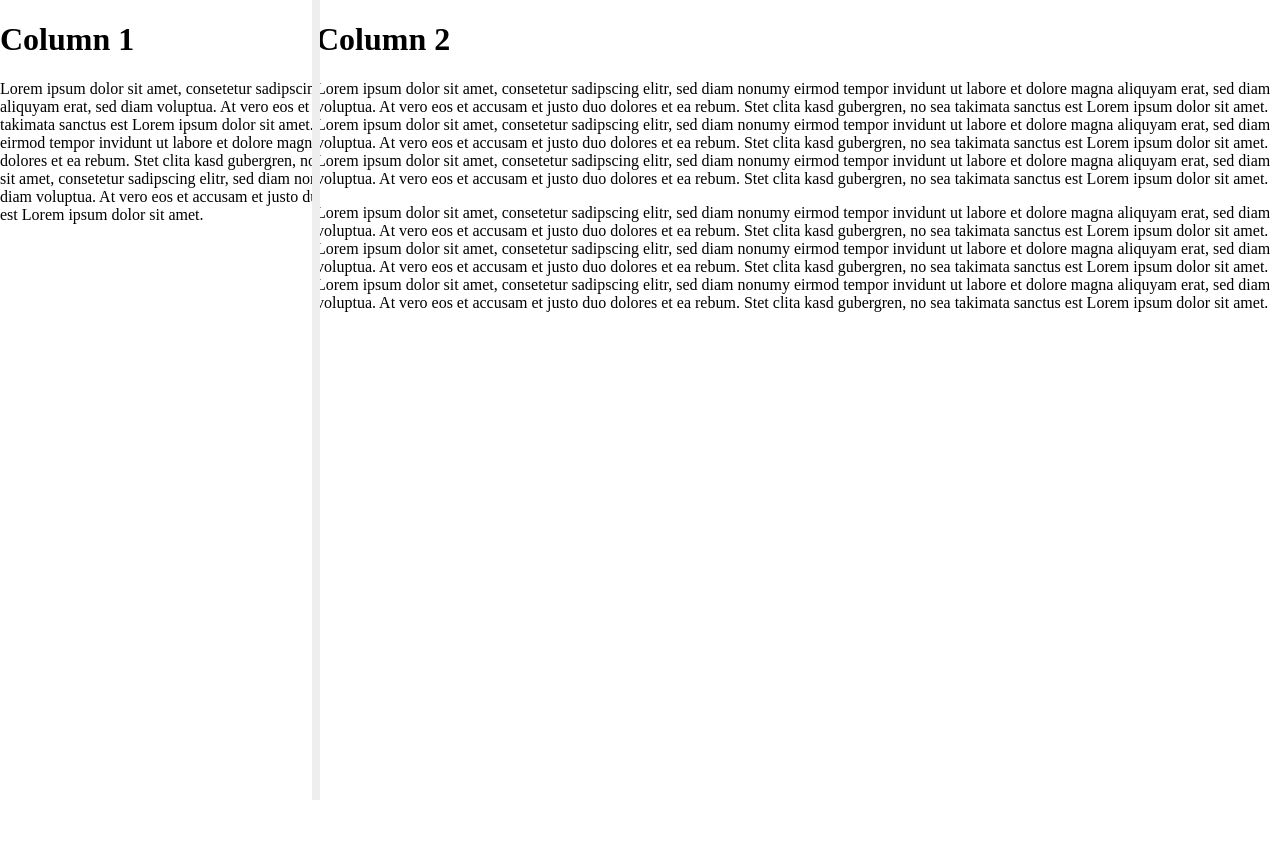
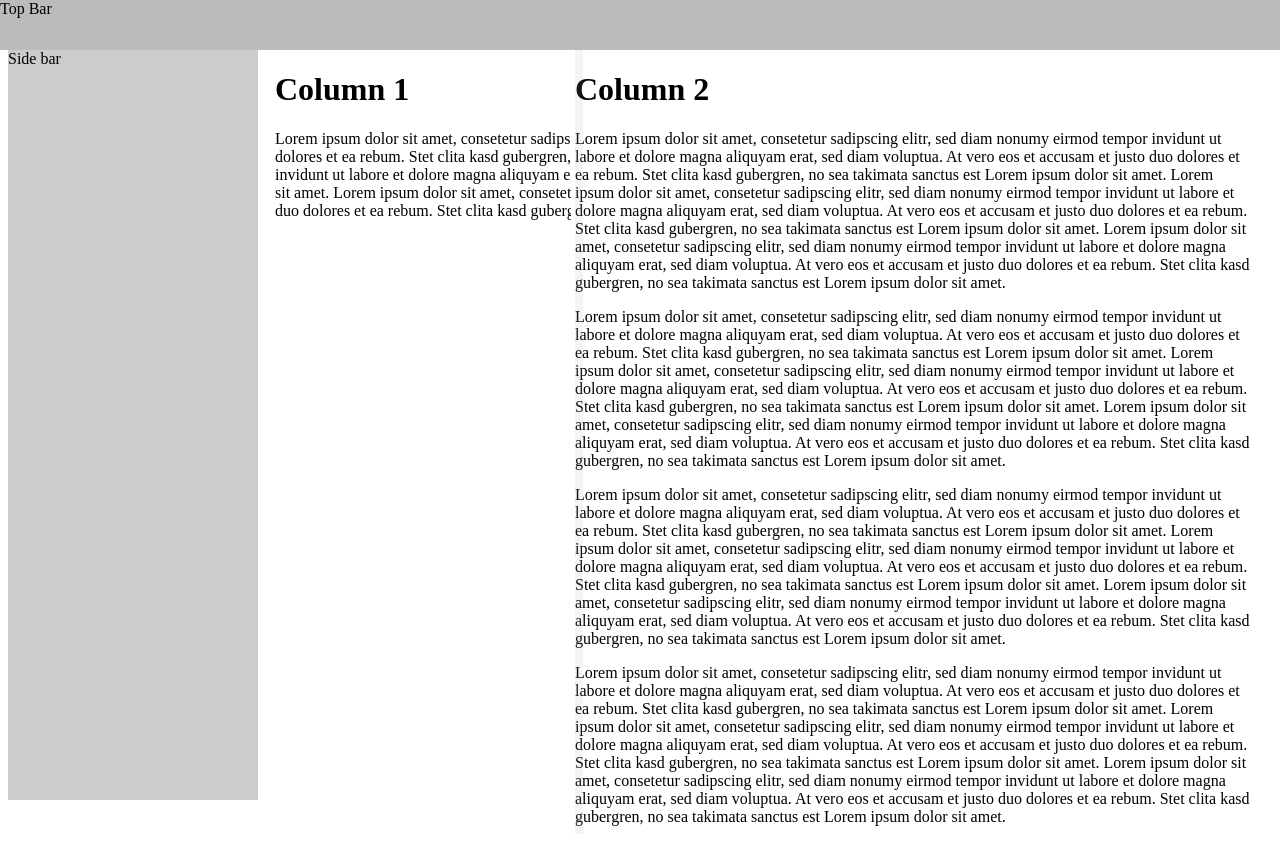
Before and after one commit to ktmcodelabs/react-resizable-columns, a React app: page / in a window 1280 px wide. Before the commit the page ends 800 px from the top, so only its background shows below. Built offline with nearby package versions, Linux system fonts and the light colour scheme.

Commit message:
add sass and container demo

```diff
--- a/examples/src/index.js
+++ b/examples/src/index.js
@@ -36,6 +36,24 @@ const App = () => (
                 amet, consetetur sadipscing elitr, sed diam nonumy eirmod tempor invidunt ut labore et dolore magna
                 aliquyam erat, sed diam voluptua. At vero eos et accusam et justo duo dolores et ea rebum. Stet clita
                 kasd gubergren, no sea takimata sanctus est Lorem ipsum dolor sit amet.</p>
+            <p>Lorem ipsum dolor sit amet, consetetur sadipscing elitr, sed diam nonumy eirmod tempor invidunt ut labore
+                et dolore magna aliquyam erat, sed diam voluptua. At vero eos et accusam et justo duo dolores et ea
+                rebum. Stet clita kasd gubergren, no sea takimata sanctus est Lorem ipsum dolor sit amet. Lorem ipsum
+                dolor sit amet, consetetur sadipscing elitr, sed diam nonumy eirmod tempor invidunt ut labore et dolore
+                magna aliquyam erat, sed diam voluptua. At vero eos et accusam et justo duo dolores et ea rebum. Stet
+                clita kasd gubergren, no sea takimata sanctus est Lorem ipsum dolor sit amet. Lorem ipsum dolor sit
+                amet, consetetur sadipscing elitr, sed diam nonumy eirmod tempor invidunt ut labore et dolore magna
+                aliquyam erat, sed diam voluptua. At vero eos et accusam et justo duo dolores et ea rebum. Stet clita
+                kasd gubergren, no sea takimata sanctus est Lorem ipsum dolor sit amet.</p>
+            <p>Lorem ipsum dolor sit amet, consetetur sadipscing elitr, sed diam nonumy eirmod tempor invidunt ut labore
+                et dolore magna aliquyam erat, sed diam voluptua. At vero eos et accusam et justo duo dolores et ea
+                rebum. Stet clita kasd gubergren, no sea takimata sanctus est Lorem ipsum dolor sit amet. Lorem ipsum
+                dolor sit amet, consetetur sadipscing elitr, sed diam nonumy eirmod tempor invidunt ut labore et dolore
+                magna aliquyam erat, sed diam voluptua. At vero eos et accusam et justo duo dolores et ea rebum. Stet
+                clita kasd gubergren, no sea takimata sanctus est Lorem ipsum dolor sit amet. Lorem ipsum dolor sit
+                amet, consetetur sadipscing elitr, sed diam nonumy eirmod tempor invidunt ut labore et dolore magna
+                aliquyam erat, sed diam voluptua. At vero eos et accusam et justo duo dolores et ea rebum. Stet clita
+                kasd gubergren, no sea takimata sanctus est Lorem ipsum dolor sit amet.</p>
 
         </div>
     </ResizableColumns>
--- /dev/null
+++ b/src/css/resizableColumns.scss
@@ -0,0 +1,72 @@
+#colResizeWrapper {
+  width: 100%;
+  height: 100%;
+  clear: both;
+  position: relative;
+
+
+  .colResizeLeft {
+    left: 0;
+    position: absolute;
+    top: 0;
+    bottom: 0;
+  }
+
+  .colResizeRight {
+    right: 0;
+    background: #fff;
+    position: absolute;
+    top: 0;
+    bottom: 0;
+    overflow-y: scroll;
+    border-left: solid 4px transparent;
+  }
+
+  .colResizeFullCol {
+    width: 100vw;
+
+  }
+
+  .colResizeHandle {
+    position: absolute;
+    top: 0;
+    bottom: 0;
+    width: 8px;
+    cursor: w-resize;
+    z-index: 1000;
+    height:100%;
+    background: #aaaaaa20;
+
+    &:hover {
+      background: #aaaaaa50;
+    }
+  }
+}
+
+
+.demo {
+
+  .topbar {
+    position: fixed;
+    width: 100%;
+    height: 50px;
+    z-index: 1000;
+    background: #bbb;
+    top: 0;
+    left: 0;
+  }
+
+  .sidebar {
+    width: 250px;
+    top: 50px;
+    height: calc(100vh - 50px);
+    background: #ccc;
+    float: left;
+  }
+
+  .container {
+    width: calc(100vw - 300px);
+    overflow:hidden;
+    margin: 50px auto 0;
+  }
+}
--- a/src/index.js
+++ b/src/index.js
@@ -9,9 +9,10 @@ class ResizableColumns extends React.Component {
             isResizing: false,
             lastDownX: 0,
             offset: 0,
-            minOffset:300
+            minOffset: 300
         }
     }
+
     componentDidMount() {
         let handle = document.querySelector('.colResizeHandle')
         let container = document.getElementById('colResizeWrapper')
@@ -33,7 +34,7 @@ class ResizableColumns extends React.Component {
             if (!self.state.isResizing) return;
             let offset = container.offsetWidth - (e.clientX - container.offsetLeft);
             self.setState({
-                offset:offset <= self.state.minOffset ? self.state.minOffset:offset
+                offset: offset <= self.state.minOffset ? self.state.minOffset : offset
             })
 
         })
@@ -43,9 +44,14 @@ class ResizableColumns extends React.Component {
             })
         });
     }
+
     render() {
         if (this.props.children)
-            return <div className={'colResizeWrapper'} id={'colResizeWrapper'}>
+            return <div className={'demo'}>
+                <div className={'topbar'}>Top Bar</div>
+                <div className={'sidebar'}> Side bar</div>
+                <div className={'container'}>
+                    <div className={'colResizeWrapper'} id={'colResizeWrapper'}>
                         <div className={'colResizeLeft'}
                              style={{right: this.state.offset}}>
                             <div className={'colResizeFullCol'}>
@@ -54,7 +60,11 @@ class ResizableColumns extends React.Component {
                         </div>
                         <div className={'colResizeRight'} style={{width: this.state.offset}}>
                             <div className={'colResizeHandle'}></div>
+                            <div style={{overflowY: 'auto'}}>
                                 {this.props.children[1]}
+                            </div>
+                        </div>
+                    </div>
                 </div>
             </div>
         else
```
Also changed, not shown: src/css/resizableColumns.css, 1 other file. Lines whose indentation alone changed are shown as unchanged.
